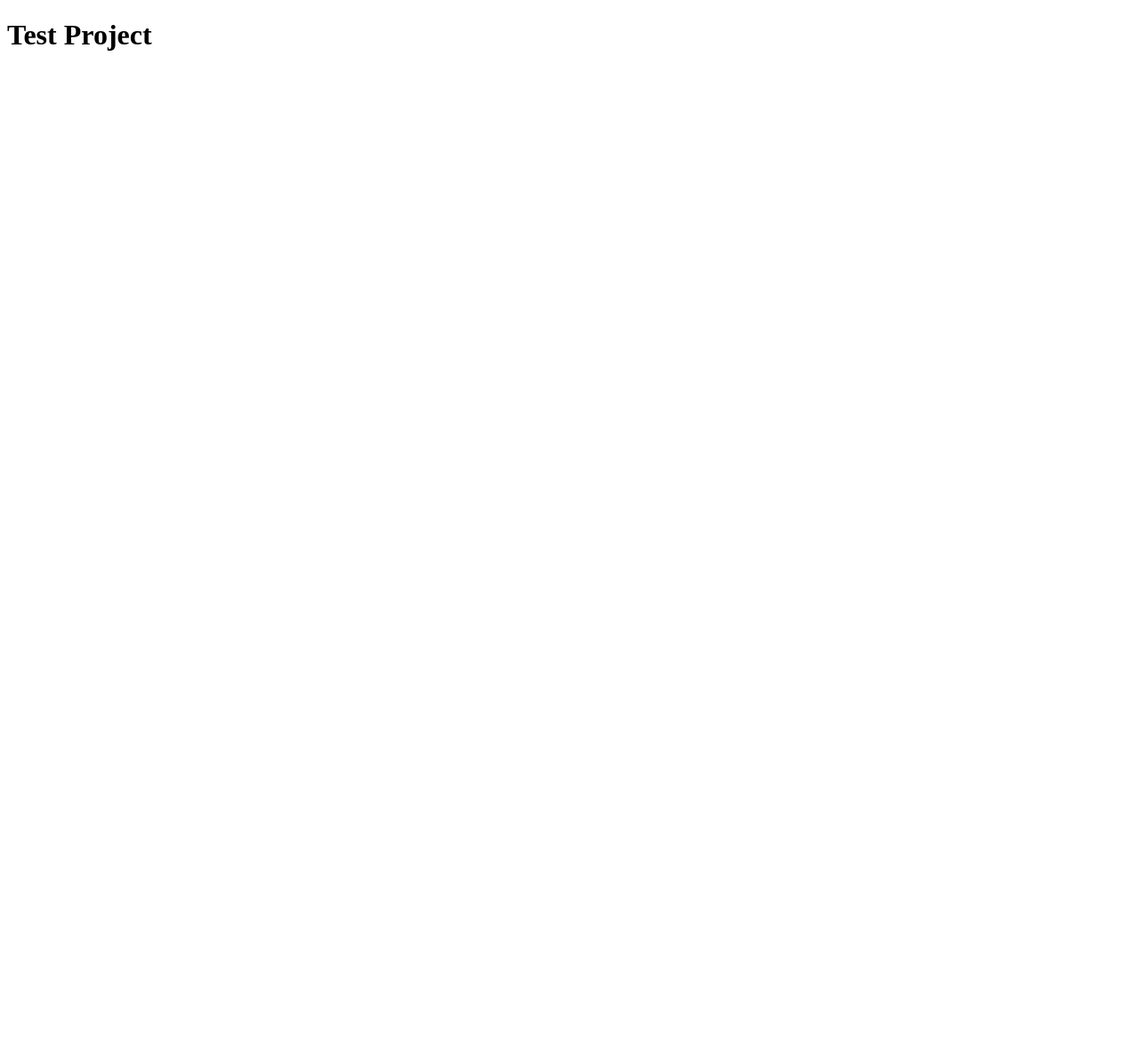
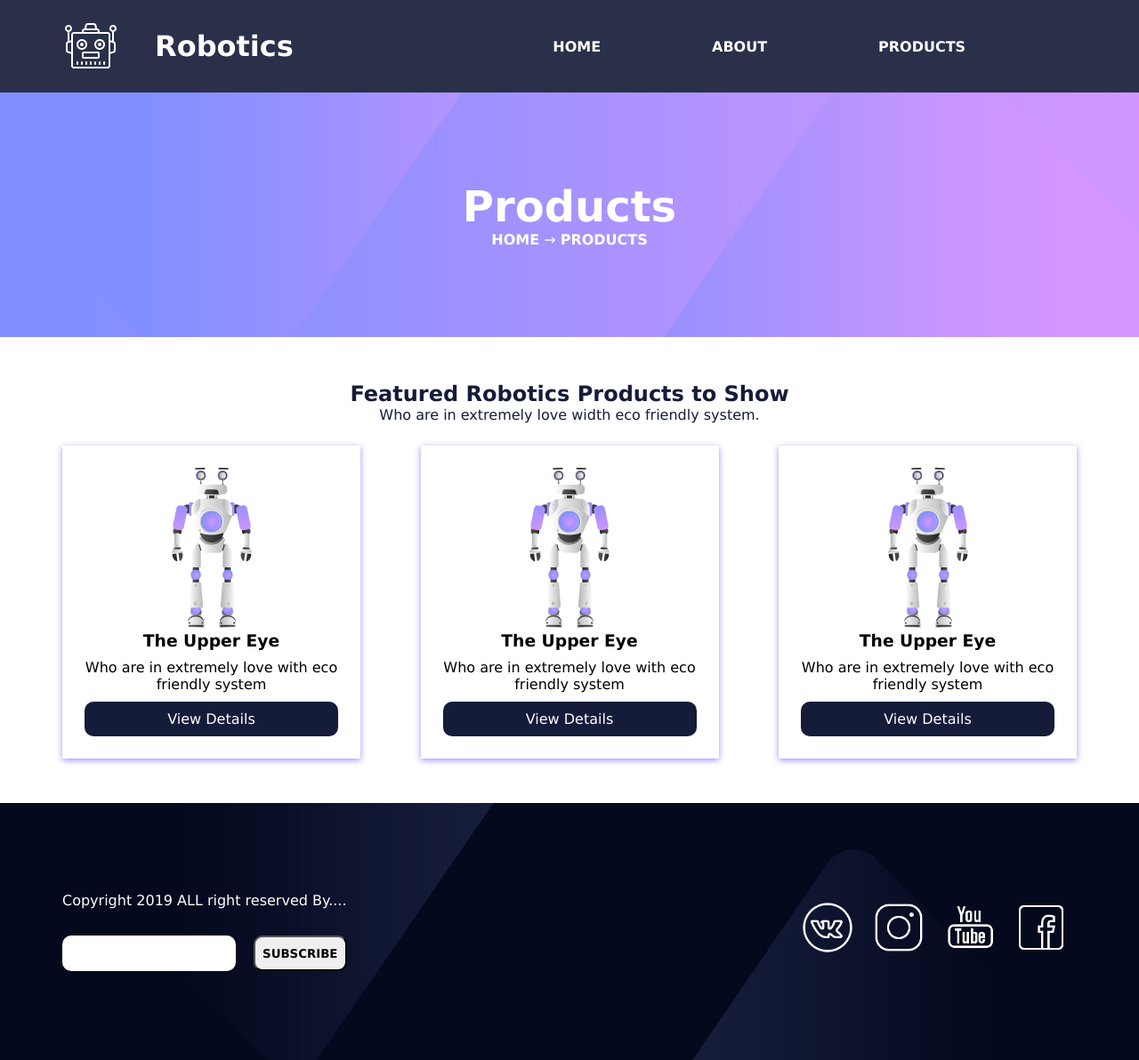
Before and after one commit to veronika-vitalievna/veronika-vitalievna.github.io, a plain HTML site: page index.html in a window 1280 px wide. Shown: the whole page at 89% size. Before the commit the page ends 800 px from the top, so only its background shows below. Drawn offline with Linux system fonts and the light colour scheme.

Commit message:
Add files

```diff
--- /dev/null
+++ b/flex_training.css
@@ -0,0 +1,77 @@
+/* HEADER */
+.menu{
+    display: flex;
+    flex-direction: row;
+    justify-content: space-evenly;
+}
+
+.header-row{
+    display: flex;
+    flex-direction: row;
+    align-items: center;
+}
+
+.header-logo{
+    display: flex;
+    flex-direction: row;
+    align-items: center;
+    flex-grow: 1;
+}
+
+.logo-img{
+    margin-right: 40px;
+}
+
+.header-menu{
+    flex-grow: 3;
+}
+
+/* CARDS */
+
+.cards-row{
+    display: flex;
+    flex-direction: row;
+    justify-content: space-between;
+}
+
+/* FOOTER */
+
+.footer-row{
+    display: flex;
+    flex-direction: row;
+    justify-content: space-between;
+}
+
+.social-networks{
+    display: flex;
+    justify-content: flex-end;
+}
+
+.footer-logo{
+    margin: 10px;
+    width: 60px;
+    height: 60px;
+}
+
+.footer-search{
+    display: flex;
+    justify-content: space-between;
+    margin-top:30px;
+    align-items: center;
+}
+
+.footer-search-input{
+    height: 40px;
+    flex-grow: 3;
+    margin-right: 20px;
+    border-radius: 10px;
+    border: none;
+}
+
+.footer-search-button{
+    height: 40px;
+    flex-grow: 2;
+    border-radius: 10px;
+    text-transform: uppercase;
+    font-weight: bold;
+}
--- /dev/null
+++ b/index.css
@@ -0,0 +1,109 @@
+*{
+    font-family: Verdana, Geneva, Tahoma, sans-serif;
+    margin:0;
+    padding: 0;
+}
+
+.container{
+    max-width: 1140px;
+    padding: 0 15px;
+    margin: 0 auto;
+}
+
+/* HEADER */
+
+.header{
+    width:100%;
+    color: white;
+    padding: 20px;
+    background: #151c39e8;
+	box-sizing: border-box;
+}
+
+.menu-item{
+    list-style: none;
+}
+
+.menu-link{
+    color: white;
+    text-decoration: none;
+}
+
+/* Дополнительно */
+
+.menu-link{
+    text-transform: uppercase;
+    font-weight: bold;
+}
+
+/* BANNER */
+
+.banner-section{
+    padding: 100px 0;
+    background: url(img/banner-bg.jpg);
+    background-size: cover;
+    background-position: center;
+}
+
+.banner-title{
+    font-size: 48px;
+}
+.banner-title, .banner-description{
+    text-align: center;
+    color: white;
+}
+
+/* CARDS */
+
+.cards-section{
+    padding: 50px 0px;
+}
+
+.cards-title, .cards-description{
+    color: #151c39;
+    text-align: center;
+}
+
+.card{
+    padding: 25px;
+    margin-top: 25px;
+    width: 25%;
+    background: white;
+    box-shadow: 0px 2px 7px 0px #9e90ff;
+    text-align: center;
+}
+
+.card-link{
+    text-decoration: none;
+    color: white;
+}
+
+.card-button{
+    text-align: center;
+    background: #151c39;
+    padding: 10px 70px;
+    border-radius: 10px;
+}
+
+
+.card-title, .card-text{
+    margin-bottom: 10px;
+}
+
+/* Дополнительно */
+
+.card-button{
+    cursor: pointer;
+}
+
+/* FOOTER */
+
+.footer{
+    background: url(img/footer-bg.jpg);
+    background-size: cover;
+    padding: 100px 0px;
+}
+
+.copyright{
+    color: white;
+}
--- a/index.html
+++ b/index.html
@@ -1,10 +1,142 @@
 <!DOCTYPE html>
-<html>
-  <head>
+<html lang="en">
+<head>
     <meta charset="UTF-8">
-      <title>Тест</title>
-  </head>
-  <body>
-    <h1>Test Project</h1>
-  </body>
+    <meta name="viewport" content="width=device-width, initial-scale=1.0">
+    <meta http-equiv="X-UA-Compatible" content="ie=edge">
+    <title>Robotics</title>
+    <link rel='stylesheet' href='index.css'>
+    <link rel='stylesheet' href='flex_training.css'>
+</head>
+<body>
+
+    <!--START HEADER-->
+    <header class = 'header'>
+
+        <div class = 'container'>
+            <div class = 'header-row'>
+                <!--START BLOCK LOGO-->
+                <div class = 'header-logo'>
+                    <img class = 'logo-img' src='img/logo.png'></img>
+                    <h1 class = 'logo-title'>Robotics</h1>
+                </div>
+                <!--END BLOCK LOGO-->
+
+                <!--START BLOCK MENU-->
+                <div class = 'header-menu'>
+                    <ul class = 'menu'>
+                        <li class = 'menu-item'>
+                            <a class = 'menu-link' href ='#'>Home</a>
+                        </li>
+                        <li class = 'menu-item'>
+                            <a class = 'menu-link' href ='#'>About</a>
+                        </li>
+                        <li class = 'menu-item'>
+                            <a class = 'menu-link' href ='#metka'>Products</a>
+                        </li>
+                    </ul>
+                </div>
+                <!--END BLOCK MENU-->
+            </div>
+        </div>
+
+    </header>
+    <!--END HEADER-->
+
+    <!--START MAIN-->
+    <main class = 'main'>
+        <!--START BANNER SECTION-->
+        <section class = 'banner-section'>
+            <div class = 'container'>
+                <div class = 'banner-text'>
+                    <h1 class = 'banner-title'>Products</h1>
+                    <div class = 'banner-description'>
+                        <a href = '#' class = 'menu-link'>Home</a> &#x2192 <a href = '#' class = 'menu-link'>Products</a>
+                    </div>
+                </div>
+            </div>
+        </section>
+        <!--END BANNER SECTION-->
+
+        <!--START CARDS SECTION-->
+        <section class = 'cards-section'>
+            <a name = 'metka'>
+            <div class = 'container'>
+                    <a name = 'metka'></a>
+                <div class = 'cards-text'>
+                    <h1 class = 'cards-title'>Featured Robotics Products to Show</h1>
+                    <div class = 'cards-description'>Who are in extremely love width eco friendly system.</div>
+                </div>
+
+                <div class = 'cards'>
+                    <div class = 'cards-row'>
+                        <div class = 'card'>
+
+                            <img class = 'card-img' src="img/p1.png">
+                            <div class = 'card-body'>
+                                <h3 class = 'card-title'>The Upper Eye</h3>
+                                <div class = 'card-text'>Who are in extremely love with eco friendly system</div>
+                                <div class = 'card-button'>
+                                    <a class = 'card-link' href = '#'>View Details</a>
+                                </div>
+                            </div>
+
+                        </div>
+                        <div class = 'card'>
+
+                            <img class = 'card-img' src="img/p1.png">
+                            <div class = 'card-body'>
+                                <h3 class = 'card-title'>The Upper Eye</h3>
+                                <div class = 'card-text'>Who are in extremely love with eco friendly system</div>
+                                <div class = 'card-button'>
+                                    <a class = 'card-link' href = '#'>View Details</a>
+                                </div>
+                            </div>
+
+                        </div>
+                        <div class = 'card'>
+
+                            <img class = 'card-img' src="img/p1.png">
+                            <div class = 'card-body'>
+                                <h3 class = 'card-title'>The Upper Eye</h3>
+                                <div class = 'card-text'>Who are in extremely love with eco friendly system</div>
+                                <div class = 'card-button'>
+                                    <a class = 'card-link' href = '#'>View Details</a>
+                                </div>
+                            </div>
+
+                        </div>
+                    </div>
+
+                </div>
+
+            </div>
+        </section>
+        <!--START CARDS SECTION-->
+    </main>
+    <!--END MAIN-->
+
+    <!--START FOOTER-->
+    <footer class = 'footer'>
+        <div class = 'container'>
+            <div class = 'footer-row'>
+                <div class = 'search'>
+                    <div class = 'copyright'>Copyright 2019 ALL right reserved By....</div>
+                    <div class="footer-search">
+                        <input type="text" class="footer-search-input">
+                        <button class="footer-search-button">Subscribe</button>
+                    </div>
+                </div>
+                <div class = 'social-networks'>
+                    <a href="#"><img class = 'footer-logo' src='img/vk.png'></a>
+                    <a href="#"><img class = 'footer-logo' src='img/instagram.png'></a>
+                    <a href="#"><img class = 'footer-logo' src='img/youtube.png'></a>
+                    <a href="#"><img class = 'footer-logo' src='img/facebook.png'></a>
+                </div>
+            </div>
+        </div>
+    </footer>
+    <!--END FOOTER-->
+
+</body>
 </html>
```
Also changed, not shown: img/banner-bg.jpg (added), img/facebook.png (added), img/footer-bg.jpg (added), img/instagram.png (added), img/logo.png (added), img/p1.png (added), img/vk.png (added), img/youtube.png (added).
